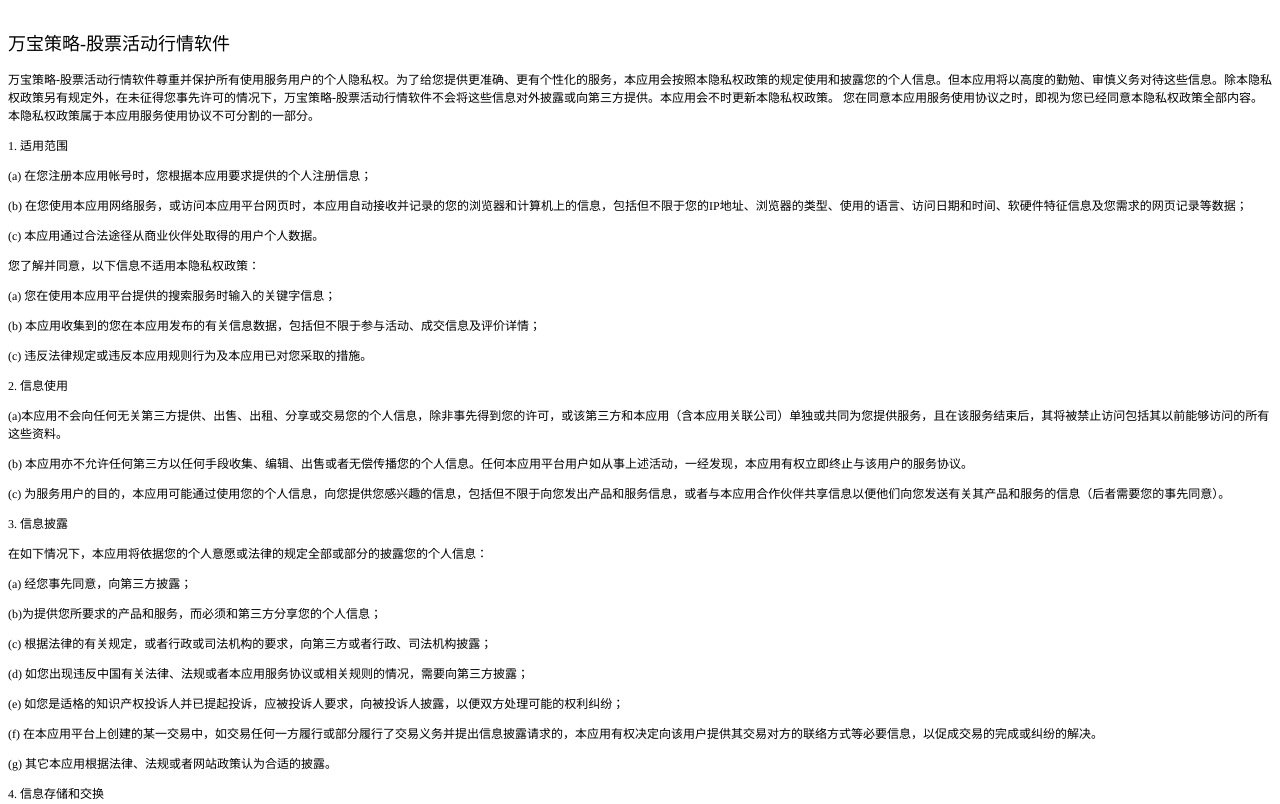
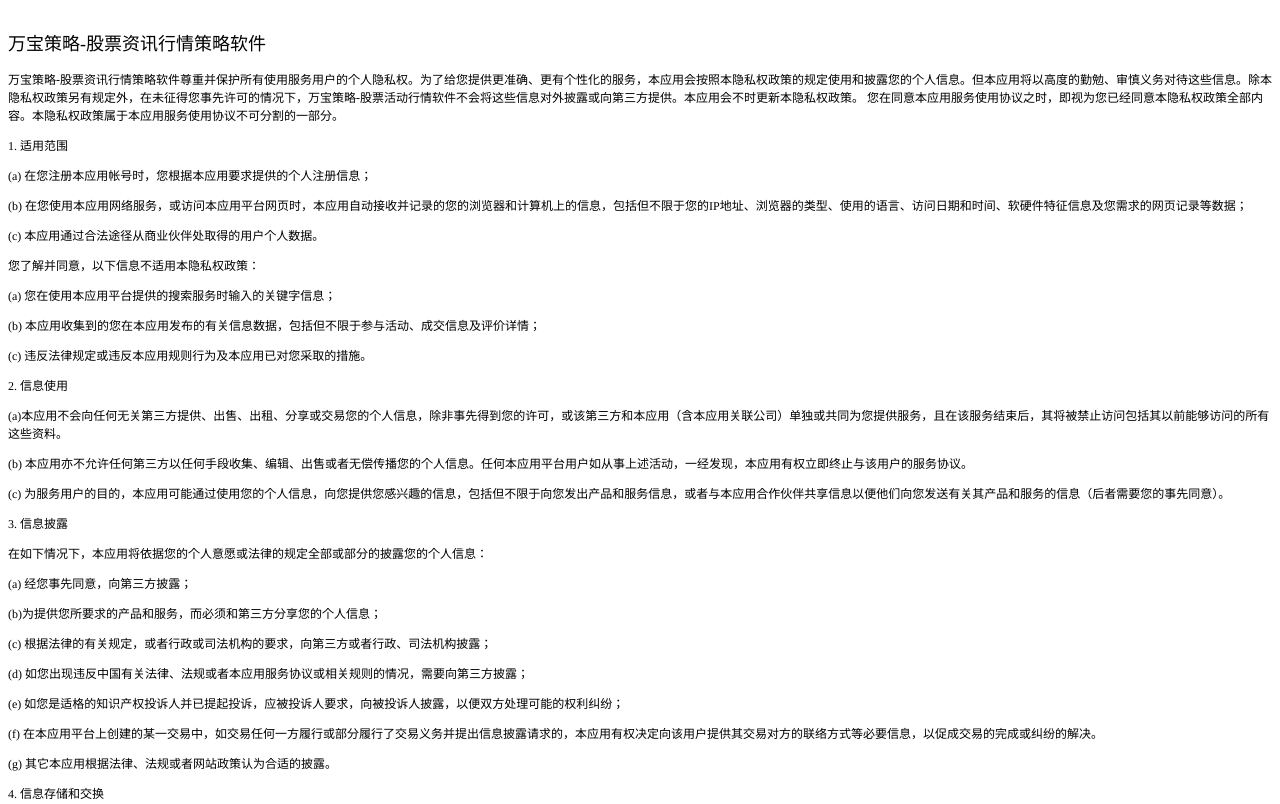
Before and after one commit to TheFreshwaterSea/dacha.github.io, a plain HTML site: page index.html in a window 1280 px wide. Shown: the top 804 px of the page. Drawn offline with Linux system fonts and the light colour scheme.

Commit message:
Update index.html

```diff
--- a/index.html
+++ b/index.html
@@ -17,8 +17,8 @@
 </head>
 <body>
 <h2 style="margin: 0.0px 0.0px 14.9px 0.0px; font: 18.0px 'Songti SC'; color: #000000; -webkit-text-stroke: #000000"><span class="s1"><br>
-万宝策略-股票活动行情软件</span></h2>
-<p class="p2"><span class="s1">万宝策略-股票活动行情软件尊重并保护所有使用服务用户的个人隐私权。为了给您提供更准确、更有个性化的服务，本应用会按照本隐私权政策的规定使用和披露您的个人信息。但本应用将以高度的勤勉、审慎义务对待这些信息。除本隐私权政策另有规定外，在未征得您事先许可的情况下，万宝策略-股票活动行情软件不会将这些信息对外披露或向第三方提供。本应用会不时更新本隐私权政策。</span><span class="s2"> </span><span class="s1">您在同意本应用服务使用协议之时，即视为您已经同意本隐私权政策全部内容。本隐私权政策属于本应用服务使用协议不可分割的一部分。</span><span class="s2"><span class="Apple-converted-space"> </span></span></p>
+万宝策略-股票资讯行情策略软件</span></h2>
+<p class="p2"><span class="s1">万宝策略-股票资讯行情策略软件尊重并保护所有使用服务用户的个人隐私权。为了给您提供更准确、更有个性化的服务，本应用会按照本隐私权政策的规定使用和披露您的个人信息。但本应用将以高度的勤勉、审慎义务对待这些信息。除本隐私权政策另有规定外，在未征得您事先许可的情况下，万宝策略-股票活动行情软件不会将这些信息对外披露或向第三方提供。本应用会不时更新本隐私权政策。</span><span class="s2"> </span><span class="s1">您在同意本应用服务使用协议之时，即视为您已经同意本隐私权政策全部内容。本隐私权政策属于本应用服务使用协议不可分割的一部分。</span><span class="s2"><span class="Apple-converted-space"> </span></span></p>
 <p class="p2"><span class="s2">1. </span><span class="s1">适用范围</span></p>
 <p class="p2"><span class="s2">(a) </span><span class="s1">在您注册本应用帐号时，您根据本应用要求提供的个人注册信息；</span></p>
 <p class="p2"><span class="s2">(b) </span><span class="s1">在您使用本应用网络服务，或访问本应用平台网页时，本应用自动接收并记录的您的浏览器和计算机上的信息，包括但不限于您的</span><span class="s2">IP</span><span class="s1">地址、浏览器的类型、使用的语言、访问日期和时间、软硬件特征信息及您需求的网页记录等数据；</span><span class="s2"><span class="Apple-converted-space"> </span></span></p>
```
